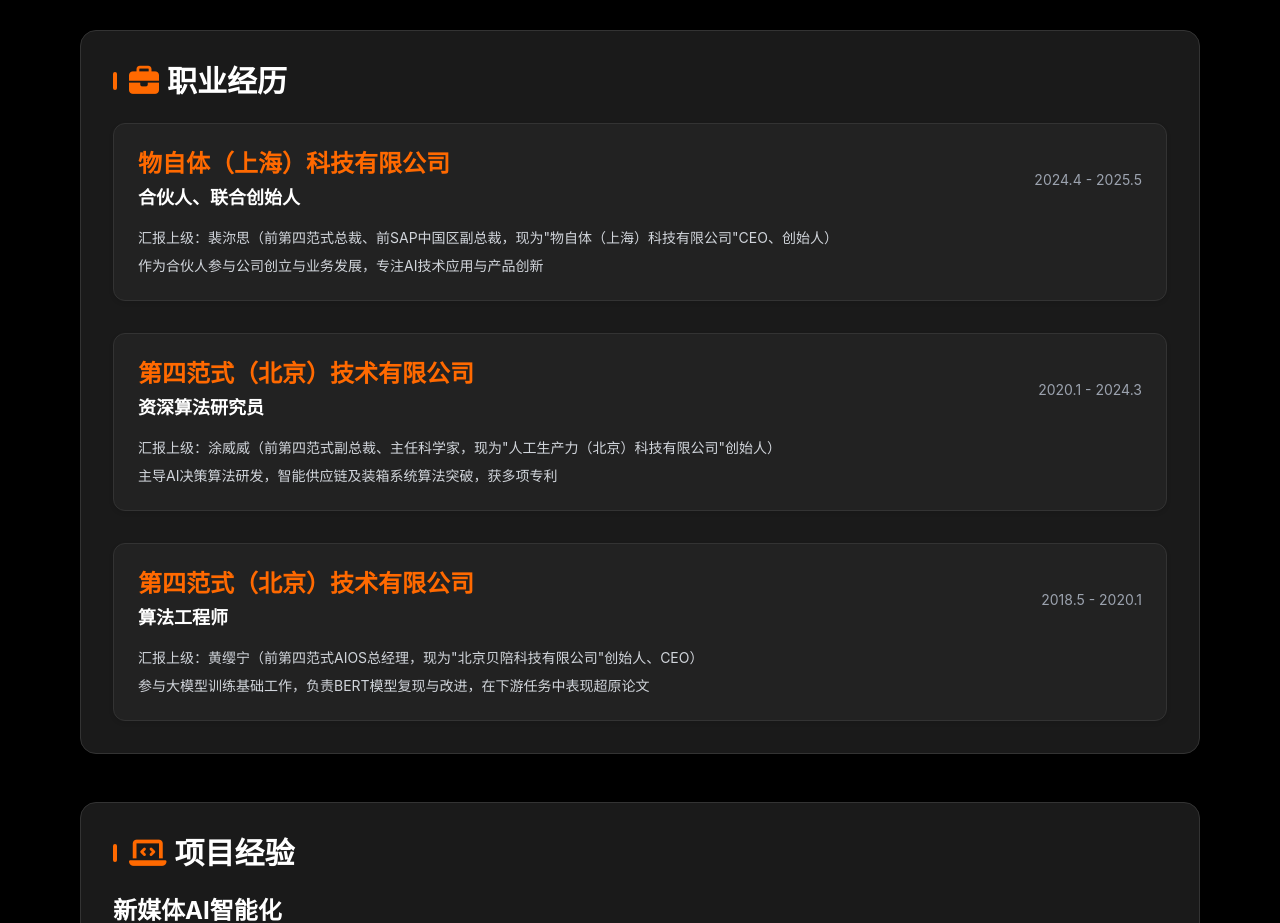
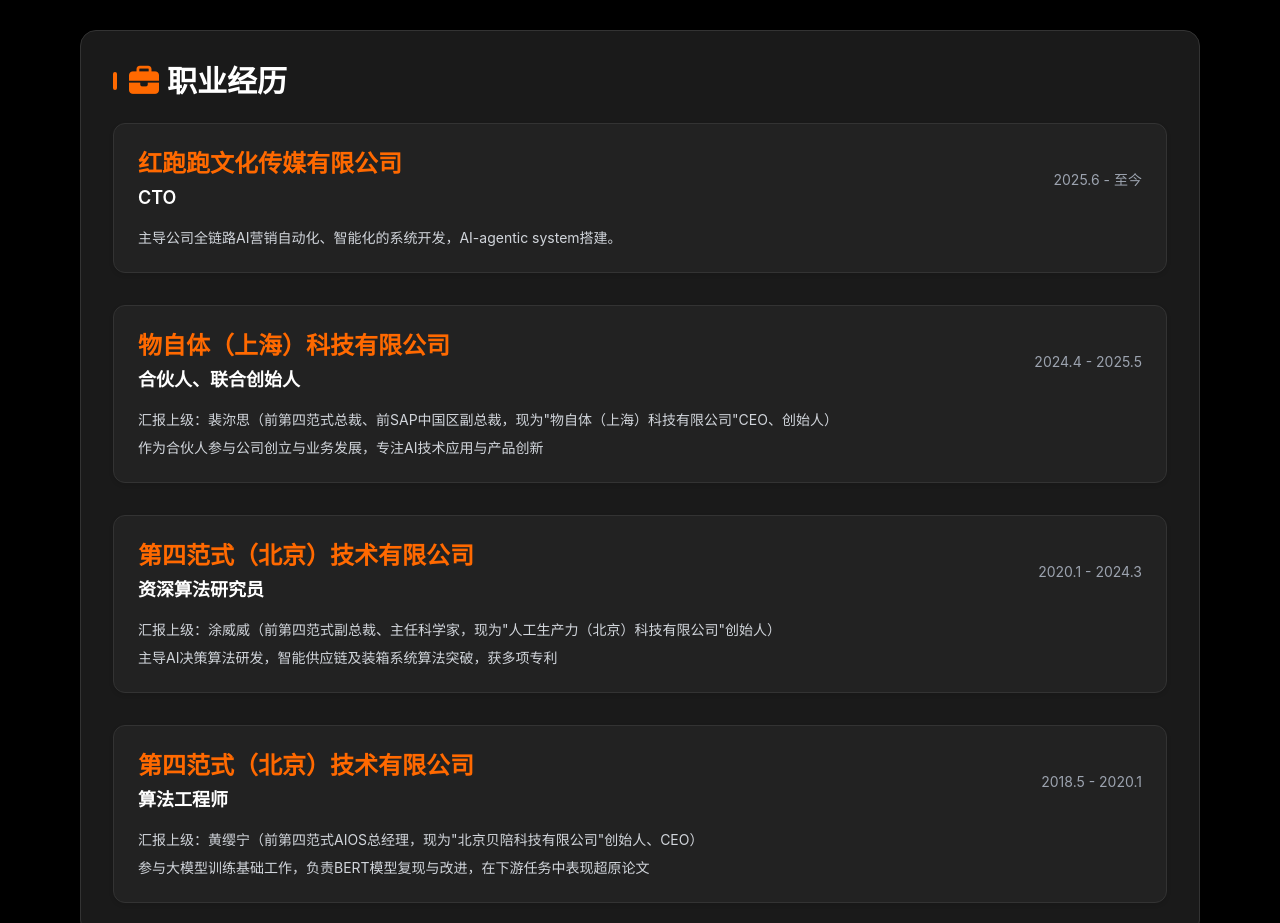
Before and after one commit to Jetcodery/jetcodery.github.io, a plain HTML site: page index.html in a window 1280 px wide. Shown: the part 1140-2063 px from the top of the page. Drawn offline with nearby package versions, Linux system fonts and the light colour scheme.

Commit message:
update history

```diff
--- a/index.html
+++ b/index.html
@@ -268,6 +268,16 @@
             <h2 class="section-title text-3xl font-bold mb-6"><i class="fas fa-briefcase highlight-text mr-2"></i>职业经历</h2>
 
             <div class="space-y-8 mt-6">
+                <div class="mini-card p-6">
+                    <div class="flex flex-col md:flex-row md:items-center justify-between mb-4">
+                        <div>
+                            <h3 class="text-2xl font-bold highlight-text">红跑跑文化传媒有限公司</h3>
+                            <p class="text-lg font-semibold mt-1">CTO</p>
+                        </div>
+                        <p class="text-sm text-gray-400 mt-2 md:mt-0">2025.6 - 至今</p>
+                    </div>
+                    <p class="text-sm text-gray-300">主导公司全链路AI营销自动化、智能化的系统开发，AI-agentic system搭建。</p>
+                </div>
                 <div class="mini-card p-6">
                     <div class="flex flex-col md:flex-row md:items-center justify-between mb-4">
                         <div>
```
